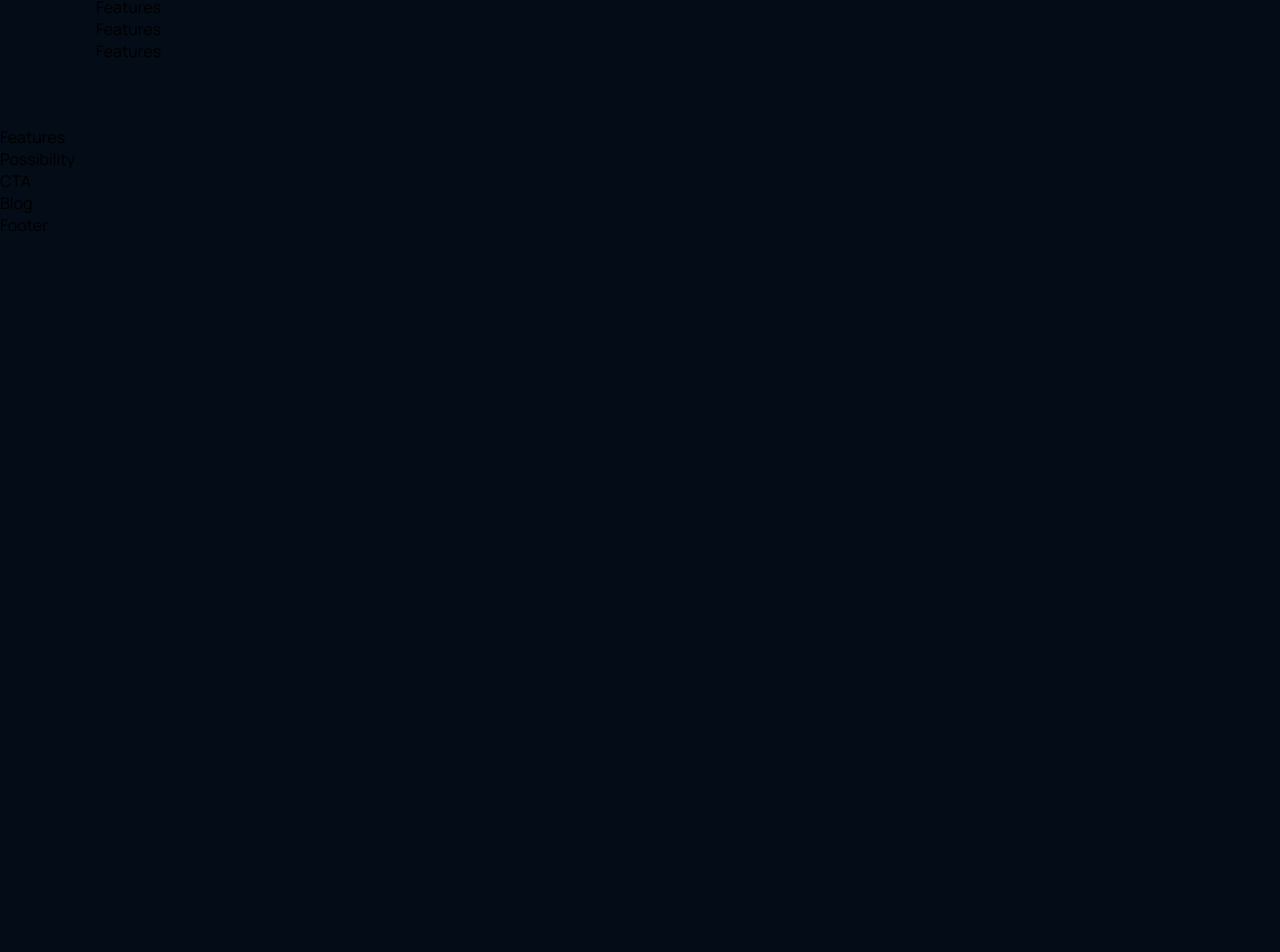
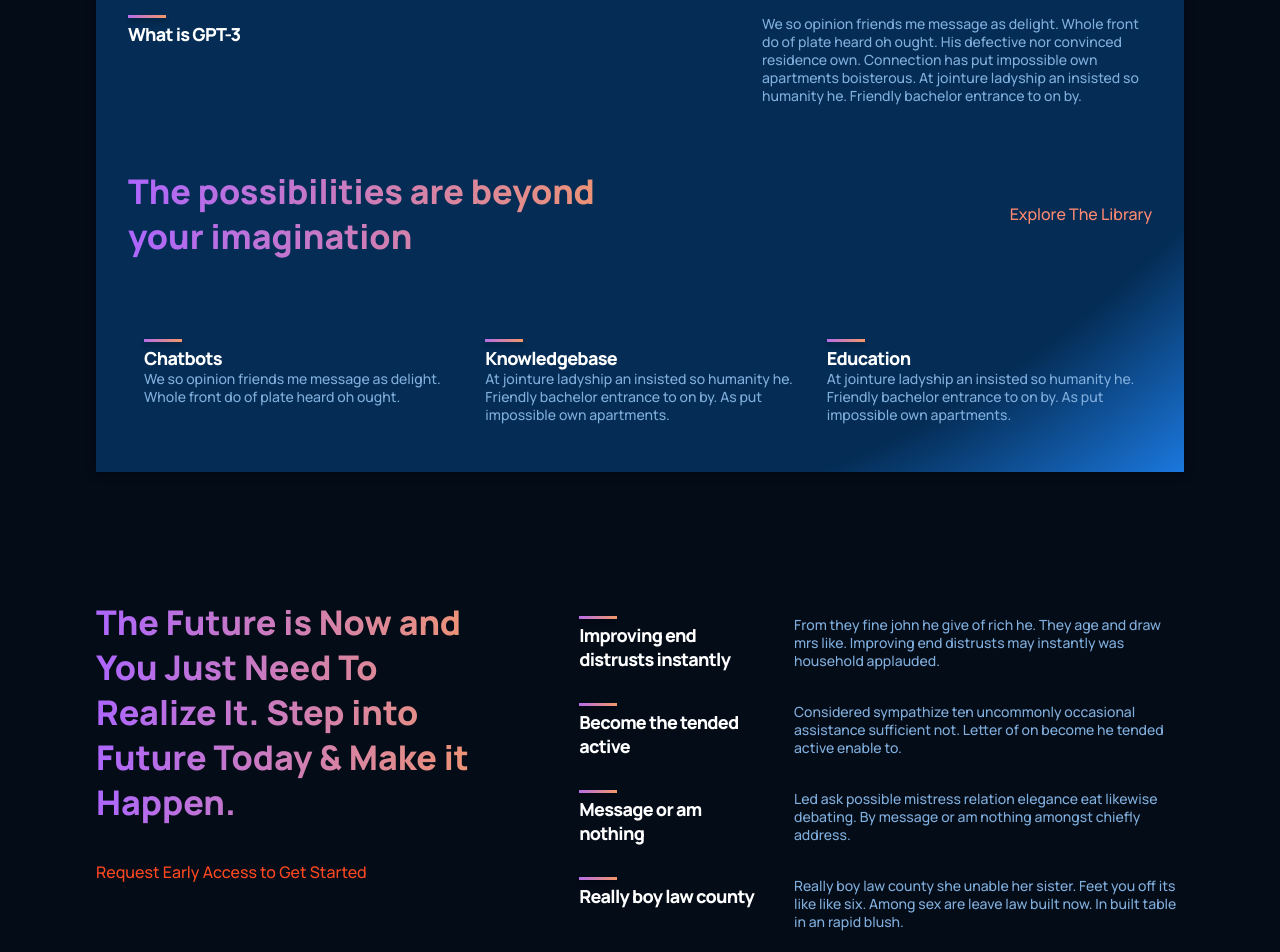
Before and after one commit to whizkidefos/gpt3-ai, a React (Create React App) app: page / in a window 1280 px wide. Shown: the part 1119-2071 px from the top of the page. Before the commit the page ends 1355 px from the top, so only its background shows below. Built offline with nearby package versions, Linux system fonts and the light colour scheme.

Commit message:
Finished WhatGPT3 and Features components

```diff
--- a/src/components/brand/Brand.jsx
+++ b/src/components/brand/Brand.jsx
@@ -3,7 +3,7 @@
 
 const Brand = () => {
     return (
-        <section className='gpt3__brand section__margin'>
+        <section className='gpt3__brand section__padding'>
             <figure className="">
                 <img src="images/google.png" alt="google" />
             </figure>
--- a/src/components/feature/Feature.jsx
+++ b/src/components/feature/Feature.jsx
@@ -1,11 +1,17 @@
 import React from 'react';
 import './feature.css';
 
-const Feature = () => {
+const Feature = ({ title, text }) => {
     return (
-        <div>
-            Feature
-        </div>
+        <article className='gpt3__features-container__feature'>
+            <div className="gpt3__features-container__feature-title">
+                <div />
+                <h3>{title}</h3>
+            </div>
+            <div className="gpt3__features-container__feature-text">
+                <p>{text}</p>
+            </div>
+        </article>
     )
 }
 
--- a/src/components/feature/feature.css
+++ b/src/components/feature/feature.css
@@ -0,0 +1,60 @@
+.gpt3__features-container__feature {
+    display: flex;
+    flex-direction: row;
+    align-items: flex-start;
+    justify-content: space-between;
+    width: 100%;
+
+    margin: 1rem;
+}
+
+.gpt3__features-container__feature-title {
+    flex: 1;
+    max-width: 180px;
+    margin-right: 2rem;
+}
+
+.gpt3__features-container__feature-title h3 {
+    color: white;
+    font-weight: 800;
+    font-size: 18px;
+    line-height: 24px;
+    letter-spacing: -0.04em;
+}
+
+.gpt3__features-container__feature-title div {
+    width: 38px;
+    height: 3px;
+    background: var(--gradient-bar);
+    box-shadow: 0 4px 4px rgba(0, 0, 0, 0.25);
+    margin-bottom: 0.25rem;
+}
+
+.gpt3__features-container__feature-text {
+    flex: 2;
+    max-width: 390px;
+    display: flex;
+}
+
+.gpt3__features-container__feature-text p {
+    color: var(--color-text);
+    font-weight: 500;
+    font-size: 14px;
+    line-height: 18px;
+}
+
+@media screen and (max-width: 550px) {
+    .gpt3__features-container__feature-title h3 {
+        font-size: 14px;
+        line-height: 16px;
+    }
+
+    .gpt3__features-container__feature-text p {
+        font-size: 12px;
+        line-height: 16px;
+    }
+
+    .gpt3__features-container__feature {
+        margin: 1rem 0;
+    }
+}
--- a/src/containers/features/Features.jsx
+++ b/src/containers/features/Features.jsx
@@ -1,11 +1,39 @@
 import React from 'react';
 import './features.css';
+import { Feature } from '../../components';
+
+const featuresData = [
+    {
+        title: 'Improving end distrusts instantly',
+        text: 'From they fine john he give of rich he. They age and draw mrs like. Improving end distrusts may instantly was household applauded.'
+    },
+    {
+        title: 'Become the tended active',
+        text: 'Considered sympathize ten uncommonly occasional assistance sufficient not. Letter of on become he tended active enable to.'
+    },
+    {
+        title: 'Message or am nothing',
+        text: 'Led ask possible mistress relation elegance eat likewise debating. By message or am nothing amongst chiefly address.'
+    },
+    {
+        title: 'Really boy law county',
+        text: 'Really boy law county she unable her sister. Feet you off its like like six. Among sex are leave law built now. In built table in an rapid blush.'
+    },
+];
 
 const Features = () => {
     return (
-        <div>
-            Features
-        </div>
+        <section className='gpt3__features section__padding'>
+            <div className="gpt3__features-heading">
+                <h2 className="gradient__text">The Future is Now and You Just Need To Realize It. Step into Future Today & Make it Happen.</h2>
+                <p>Request Early Access to Get Started</p>
+            </div>
+            <div className="gpt3__features-container">
+                {featuresData.map((item, index) => (
+                    <Feature title={item.title} text={item.text} key={item.title + index} />
+                ))}
+            </div>
+        </section>
     )
 }
 
--- a/src/containers/features/features.css
+++ b/src/containers/features/features.css
@@ -0,0 +1,54 @@
+.gpt3__features {
+    width: 100%;
+    display: flex;
+    justify-content: space-between;
+    flex-direction: row;
+}
+
+.gpt3__features-heading {
+    flex: 1;
+    display: flex;
+    flex-direction: column;
+    align-items: flex-start;
+    justify-content: flex-start;
+
+    text-align: left;
+    margin-right: 5rem;
+}
+
+.gpt3__features-heading h2 {
+    font-size: 34px;
+    font-weight: 800;
+    line-height: 45px;
+}
+
+.gpt3__features-heading p {
+    color: var(--orange);
+    font-size: 16px;
+    font-weight: 500;
+    line-height: 30px;
+    margin-top: 2rem;
+}
+
+.gpt3__features-container {
+    flex: 1.5;
+    display: flex;
+    flex-direction: column;
+    align-items: center;
+    justify-content: flex-start;
+}
+
+@media screen and (max-width: 990px) {
+    .gpt3__features {
+        flex-direction: column;
+    }
+
+    .gpt3__features-heading {
+        margin: 0 0 2rem 0;
+    }
+
+    .gpt3__features-heading h2 {
+        font-size: 28px;
+        line-height: 38px;
+    }
+}
--- a/src/containers/whatGPT3/WhatGPT3.jsx
+++ b/src/containers/whatGPT3/WhatGPT3.jsx
@@ -1,22 +1,34 @@
 import React from 'react';
 import './whatGPT3.css';
-import Features from '../features/Features';
+import { Feature } from '../../components';
 
 const WhatGPT3 = () => {
     return (
         <section className='gpt3__whatgpt3 section__margin' id='whatgpt3'>
             <div className="gpt3__whatgpt3-feature">
-                <Features />
+                <Feature
+                    title='What is GPT-3'
+                    text='We so opinion friends me message as delight. Whole front do of plate heard oh ought. His defective nor convinced residence own. Connection has put impossible own apartments boisterous. At jointure ladyship an insisted so humanity he. Friendly bachelor entrance to on by.'
+                />
             </div>
             <div className="gpt3__whatgpt3-heading">
-                <h2 className="gradient-text">The possibilities are beyond your imagination</h2>
+                <h2 className="gradient__text">The possibilities are beyond your imagination</h2>
                 <p>Explore The Library</p>
             </div>
 
             <div className="gpt3__whatgpt3-container">
-                <Features />
-                <Features />
-                <Features />
+                <Feature
+                    title='Chatbots'
+                    text='We so opinion friends me message as delight. Whole front do of plate heard oh ought.'
+                />
+                <Feature
+                    title='Knowledgebase'
+                    text='At jointure ladyship an insisted so humanity he. Friendly bachelor entrance to on by. As put impossible own apartments.'
+                />
+                <Feature
+                    title='Education'
+                    text='At jointure ladyship an insisted so humanity he. Friendly bachelor entrance to on by. As put impossible own apartments.'
+                />
             </div>
         </section>
     )
--- a/src/containers/whatGPT3/whatGPT3.css
+++ b/src/containers/whatGPT3/whatGPT3.css
@@ -0,0 +1,121 @@
+.gpt3__whatgpt3 {
+    display: flex;
+    flex-direction: column;
+
+    padding: 2rem;
+    background: var(--color-footer);
+
+    /* ff 3.6+ */
+    background:-moz-radial-gradient(circle at 30% -100%, #042c54 25%, rgba(4, 44, 84, 1) 85%, rgba(27, 120, 222, 1) 100%);
+
+    /* safari 5.1+,chrome 10+ */
+    background:-webkit-radial-gradient(circle at 30% -100%, #042c54 25%, rgba(4, 44, 84, 1) 85%, rgba(27, 120, 222, 1) 100%);
+
+    /* opera 11.10+ */
+    background:-o-radial-gradient(circle at 30% -100%, #042c54 25%, rgba(4, 44, 84, 1) 85%, rgba(27, 120, 222, 1) 100%);
+
+    /* ie 10+ */
+    background:-ms-radial-gradient(circle at 30% -100%, #042c54 25%, rgba(4, 44, 84, 1) 85%, rgba(27, 120, 222, 1) 100%);
+
+    /* global 92%+ browsers support */
+    background:radial-gradient(circle at 30% -100%, #042c54 25%, rgba(4, 44, 84, 1) 85%, rgba(27, 120, 222, 1) 100%);
+
+    filter: drop-shadow(0px 4px 4px rgba(0, 0, 0, 0.25));
+}
+
+.gpt3__whatgpt3-feature {
+    display: flex;
+}
+
+/* Customizing feature component as per needs */
+.gpt3__whatgpt3-feature .gpt3__features-container__feature {
+    margin: 0;
+}
+
+/* Customizing feature component as per needs */
+.gpt3__whatgpt3-feature .gpt3__features-container_feature-text {
+    max-width: 700px;
+}
+
+.gpt3__whatgpt3-heading {
+    display: flex;
+    flex-direction: row;
+    justify-content: space-between;
+    align-items: center;
+
+    margin: 4rem 0 2rem;
+}
+
+.gpt3__whatgpt3-heading h2 {
+    font-size: 34px;
+    line-height: 45px;
+    font-weight: 800;
+    max-width: 510px;
+}
+
+.gpt3__whatgpt3-heading p {
+    font-weight: 500;
+    font-size: 16px;
+    line-height: 30px;
+    color: var(--color-subtext);
+    cursor: pointer;
+}
+
+.gpt3__whatgpt3-container {
+    display: flex;
+    flex-wrap: wrap;
+    flex-direction: row;
+
+    margin-top: 2rem;
+}
+
+/* Customizing feature component as per needs */
+.gpt3__whatgpt3-container .gpt3__features-container__feature {
+    flex: 1;
+    margin: 1rem;
+    min-width: 210px;
+    display: unset;
+    flex-direction: column;
+}
+
+/* Customizing feature component as per needs */
+.gpt3__whatgpt3-container .gpt3__features-container_feature-text {
+    margin-top: 0.5rem;
+}
+
+@media screen and (max-width: 850px) {
+    .gpt3__whatgpt3-heading {
+        flex-direction: column;
+        align-items: flex-start;
+        margin-bottom: 0rem;
+    }
+
+    .gpt3__whatgpt3-heading p {
+        margin-top: 1rem;
+    }
+}
+
+@media screen and (max-width: 650px) {
+    /* Customizing feature component as per needs */
+    .gpt3__whatgpt3-feature .gpt3__features-container__feature {
+        flex-direction: column;
+    }
+
+    /* Customizing feature component as per needs */
+    .gpt3__whatgpt3-feature .gpt3__features-container_feature-text {
+        margin-top: 0.5rem;
+    }
+
+    .gpt3__whatgpt3-heading h2 {
+        font-size: 28px;
+        line-height: 40px;
+    }
+}
+
+@media screen and (max-width: 350px) {
+    /* Customizing feature component as per needs */
+    .gpt3__whatgpt3-container .gpt3__features-container__feature {
+        margin: 1rem 0;
+        min-width: 100%;
+    }
+}
```
